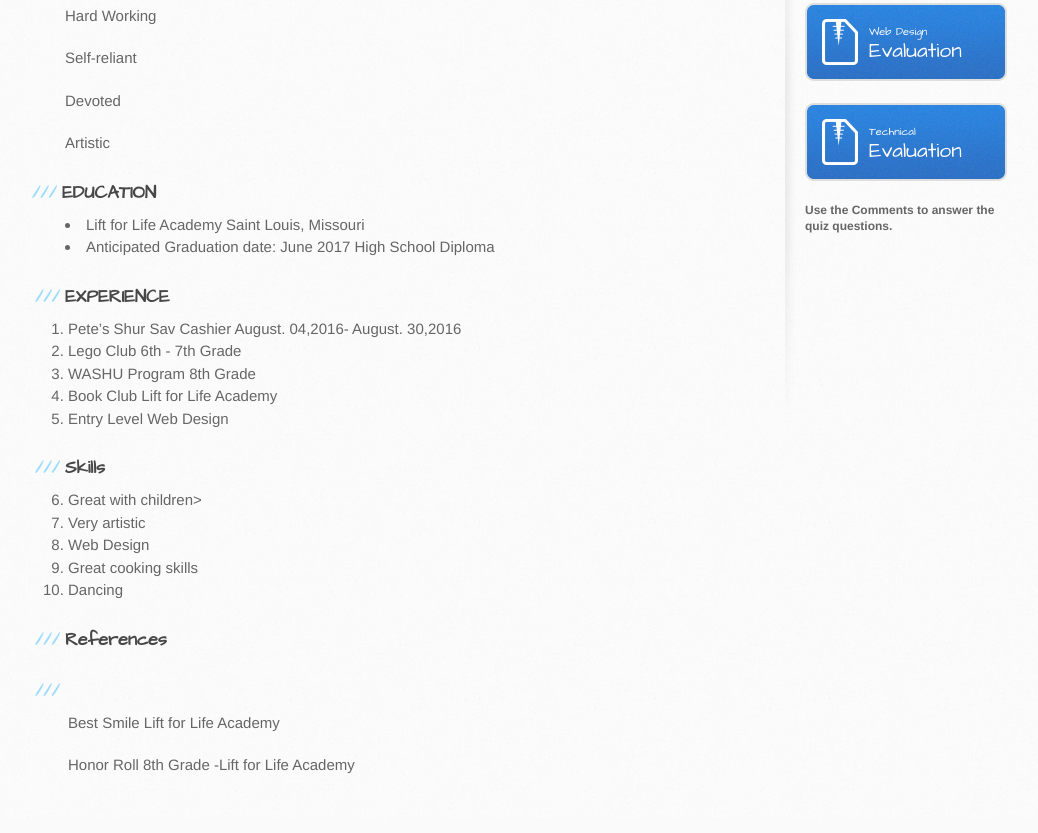
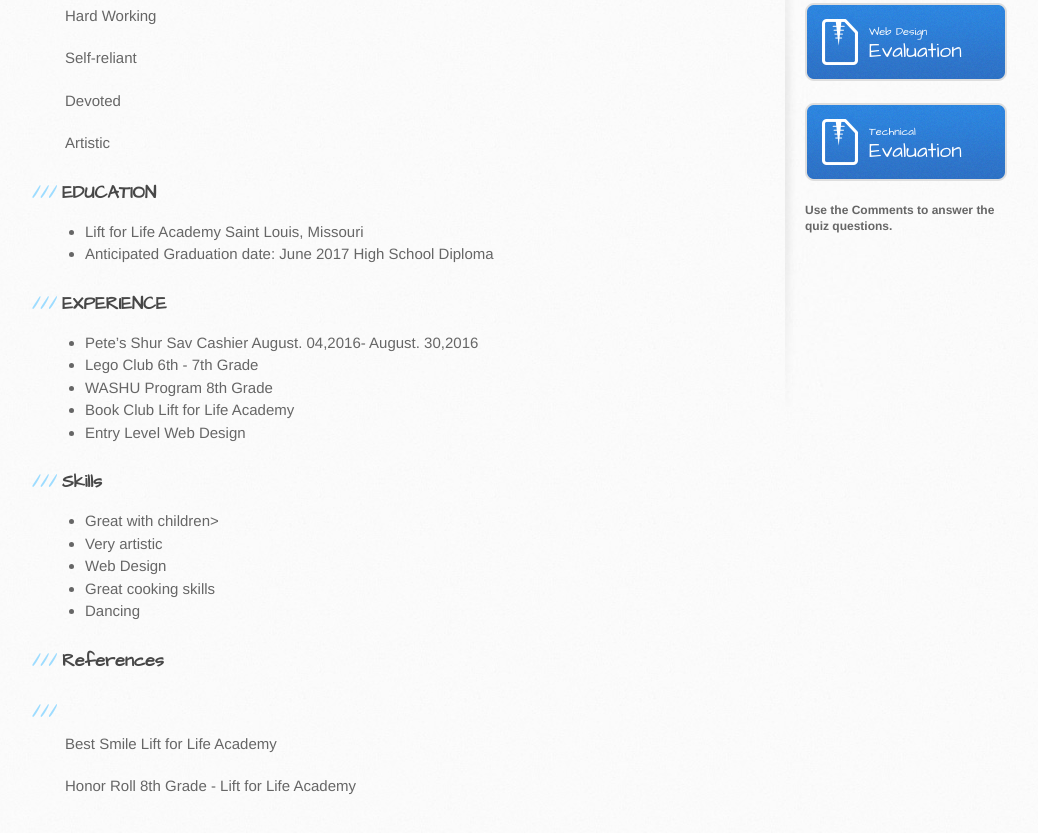
Before and after one commit to DoodleBops/Quiz091316, a plain HTML site: page index.html in a window 1280 px wide. Shown: the part 329-1162 px from the top of the page, without its empty margins (105-1143 px from the left). Drawn offline with Linux system fonts and the light colour scheme.

Commit message:
Update index.html

```diff
--- a/index.html
+++ b/index.html
@@ -41,34 +41,34 @@
 
           <!--Question 3: In the image sections using Google images add the following image types: the USA medal winners from the RIO Olympics. See the link-->
            <h3>EDUCATION</h3>
+          <ul>
           <li>Lift for Life Academy     Saint Louis, Missouri </li>
           <li>Anticipated Graduation date: June 2017 High School Diploma</li>
-            <ol>
+            </ul>
 
 
 
            <h3>EXPERIENCE</h3>
+          <ul>
           <li>Pete’s Shur Sav   Cashier   August. 04,2016- August. 30,2016</li>
             <li> Lego Club  6th - 7th Grade</li>
             <li>WASHU Program   8th Grade</li>
             <li>Book Club   Lift for Life Academy</li>
             <li>Entry Level Web Design</li>
-
+          </ul>
 
            <h3>Skills</h3>
-          <li>Great with children></li>
+         <ul> <li>Great with children></li>
           <li>Very artistic</li>
           <li>Web Design</li>
           <li>Great cooking skills</li>
-          <li>Dancing</li>
+          <li>Dancing</li></ul>
 
               <h3>References</h3>
 
-          <h3>
-          <!--Question 3: Use the paragraph tags to describe each image-->
-          </h3>
-          <p>Best Smile    Lift for Life Academy</p>
-             <p>Honor Roll    8th Grade -Lift for Life Academy</p>
+          <h3></h3>
+          <p>Best Smile Lift for Life Academy</p>
+             <p>Honor Roll 8th Grade - Lift for Life Academy</p>
 
 
 
@@ -87,7 +87,7 @@
             <small>Web Design</small>
             Evaluation
           </a>
-           <a href="Technical_Questions (1).pdf" class="button">
+           <a href="Technical_Questions(1).pdf" class="button">
             <small>Technical</small>
             Evaluation
           </a>
```
